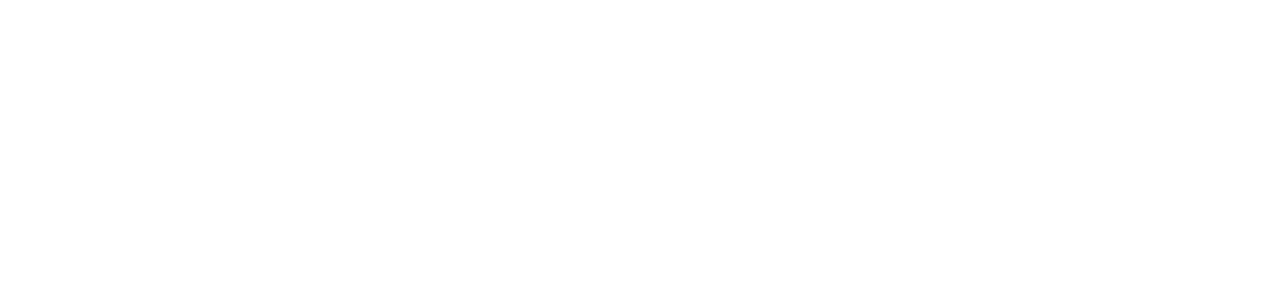
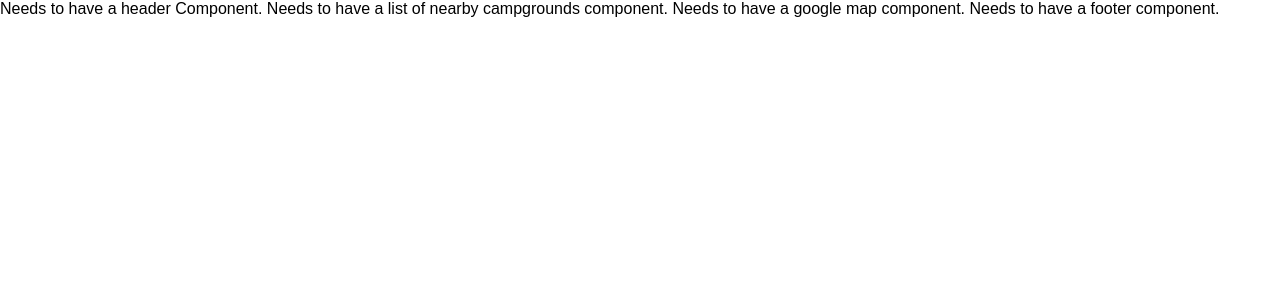
Before and after one commit to whuizenga/Happy-Camper, a React (Create React App) app in the folder client/: page /map in a window 1280 px wide. Shown: the top 300 px of the page. Built offline with nearby package versions, Linux system fonts and the light colour scheme.

Commit message:
Made the map page component.

```diff
--- a/client/src/App.js
+++ b/client/src/App.js
@@ -4,6 +4,7 @@
 
 import { setAxiosDefaults } from './util';
 import HomePage from './Components/Homepage.jsx';
+import MapPage from './Components/MapPage.jsx';
 
 class App extends Component {
   conponentWillMount() {
@@ -14,6 +15,7 @@
       <Router>
       <div>
         <Route exact path="/" component={HomePage} />
+        <Route exact path="/map" component={MapPage} />
 
       </div>
       </Router>
--- /dev/null
+++ b/client/src/Components/MapPage.jsx
@@ -0,0 +1,19 @@
+import React, { Component } from 'react';
+
+class MapPage extends Component {
+    render() {
+        return (
+            <div>
+                Needs to have a header Component.
+
+                Needs to have a list of nearby campgrounds component.
+
+                Needs to have a google map component.
+
+                Needs to have a footer component.
+            </div>
+        );
+    }
+}
+
+export default MapPage;
```
